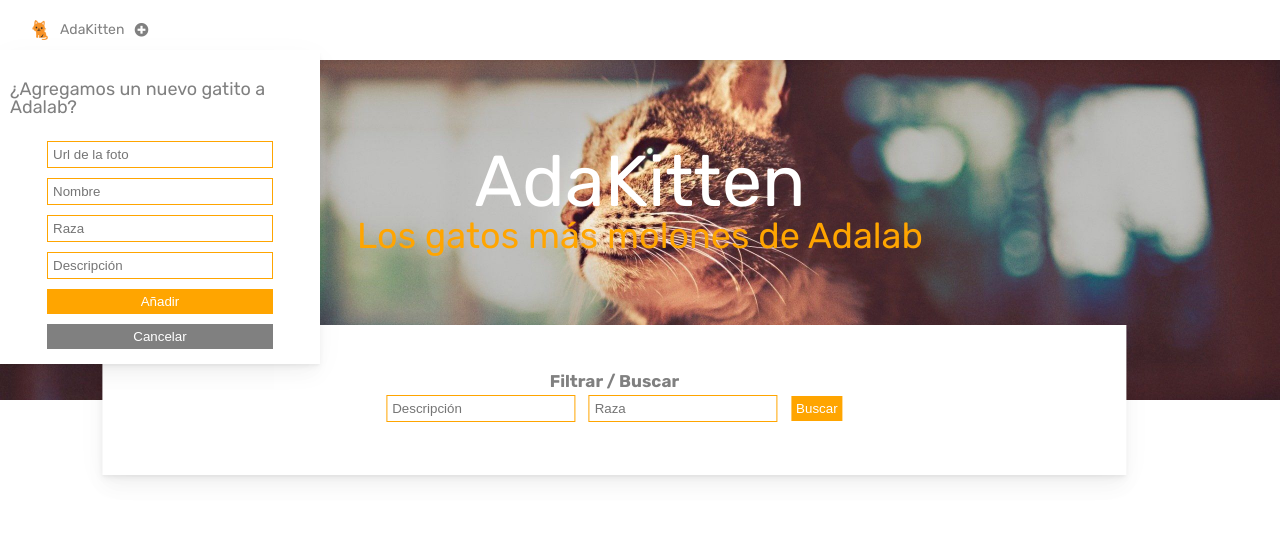
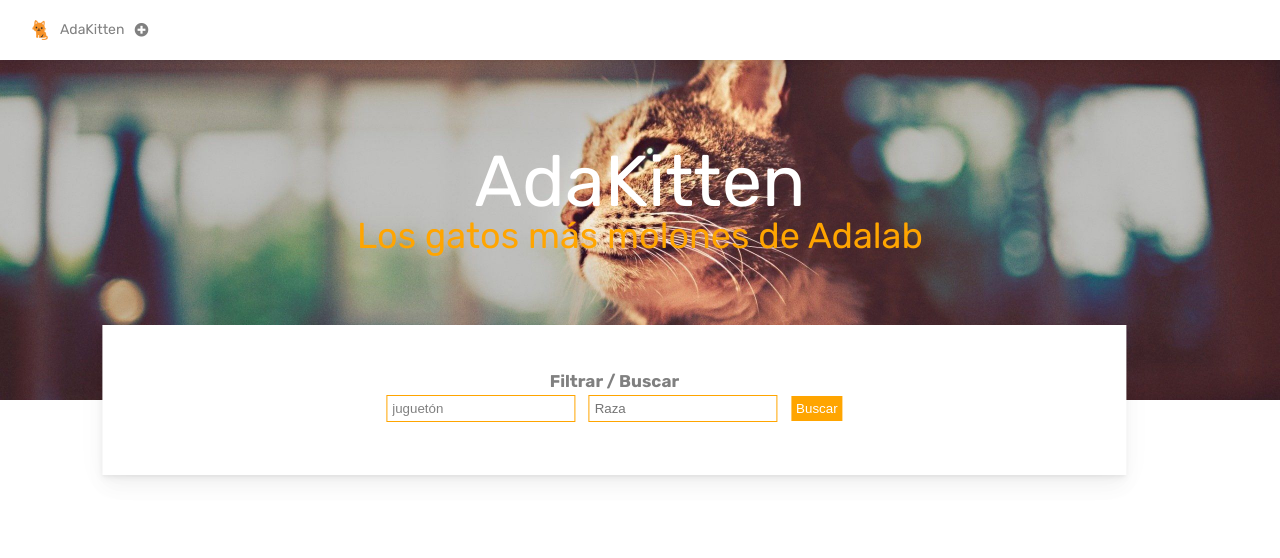
Before and after one commit to Adalab/promo-p-module-2-pair-2-sprint-1-ada-kitten, a plain HTML site: page index.html in a window 1280 px wide. Shown: the top 558 px of the page. Drawn offline with Linux system fonts and the light colour scheme.

Commit message:
adakiten 3

```diff
--- a/index.html
+++ b/index.html
@@ -63,7 +63,13 @@
       <section class="search">
         <h2 class="title">Filtrar / Buscar</h2>
         <form class="form">
-          <input class="input" type="text" placeholder="Descripción" />
+          <input
+            class="input js_in_search_desc"
+            type="text"
+            placeholder="Descripción"
+            value="juguetón"
+          />
+
           <input
             class="input"
             type="select"
@@ -77,8 +83,7 @@
       </section>
 
       <section class="data">
-        <ul class="list">
-        </ul>
+        <ul class="list"></ul>
       </section>
     </main>
     <footer class="footer">
--- a/js/main.js
+++ b/js/main.js
@@ -3,6 +3,16 @@
 const jsNewForm = document.querySelector('.new-form');
 jsNewForm.classList.add('js-new-form');
 jsNewForm.classList.remove('collapsed');
+
+
+
+const input_search_desc = document.querySelector('.js_in_search_desc');
+
+input_search_desc.value = 'juguetón';
+
+const descrSearchText = input_search_desc.value;
+
+
 
 
 const jsList = document.querySelector('.list');
@@ -15,7 +25,7 @@ cardTitle = cardTitle.toUpperCase();
 const cardRace = 'British Shorthair';
 let cardDescription = 'Ruiseño, juguetón, le guta estar tranquilo y que nadie le moleste. Es una maravilla acariciarle!';
 
-
+if( cardDescription.includes(descrSearchText)) {
   jsList.innerHTML += `<li class="card">
   <article>
     <img
@@ -28,13 +38,16 @@ jsList.innerHTML += `<li class="card">
     <p class="card_description">${cardDescription}</p>
   </article>
   </li>`
+}
+
+
 
 url = 'https://images.emedicinehealth.com/images/article/main_image/cat-scratch-disease.jpg';
 cardTitle = 'fiona';
 cardTitle = cardTitle.toUpperCase();
 cardDescription = 'Ruiseño, juguetón, le guta estar tranquilo y que nadie le moleste. Es una maravilla acariciarle!';
 
-
+if( cardDescription.includes(descrSearchText)) {
 jsList.innerHTML += `<li class="card">
 <img
   class="card_img"
@@ -45,6 +58,7 @@ jsList.innerHTML += `<li class="card">
 <h4 class="card_race">${cardRace}</h4>
 <p class="card_description">${cardDescription}</p>
 </li>`;
+}
 
 url = "https://media-cldnry.s-nbcnews.com/image/upload/t_nbcnews-fp-1200-630,f_auto,q_auto:best/newscms/2019_39/3021711/190923-cat-pet-stock-cs-1052a.jpg";
 cardTitle = 'cielo';
@@ -52,6 +66,7 @@ cardTitle = cardTitle.toUpperCase();
 cardDescription = 'Ruiseño, juguetón, le guta estar tranquilo y que nadie le moleste. Es una maravilla acariciarle!';
 
 
+if( cardDescription.includes(descrSearchText)) {
 jsList.innerHTML += `<li class="card">
 <img
   class="card_img"
@@ -62,5 +77,11 @@ jsList.innerHTML += `<li class="card">
 <h4 class="card_race">${cardRace}</h4>
 <p class="card_description">${cardDescription}</p>
 </li>`;
+}
+const nameCat = cardTitle.toUpperCase();
 
-const nameCat = cardTitle.toUpperCase();
+jsNewForm.classList.add('collapsed');
+
+const plus = document.querySelector(".menu-nav");
+
+plus.classList.add("plusHidden");
```
Lines whose indentation alone changed are shown as unchanged.
